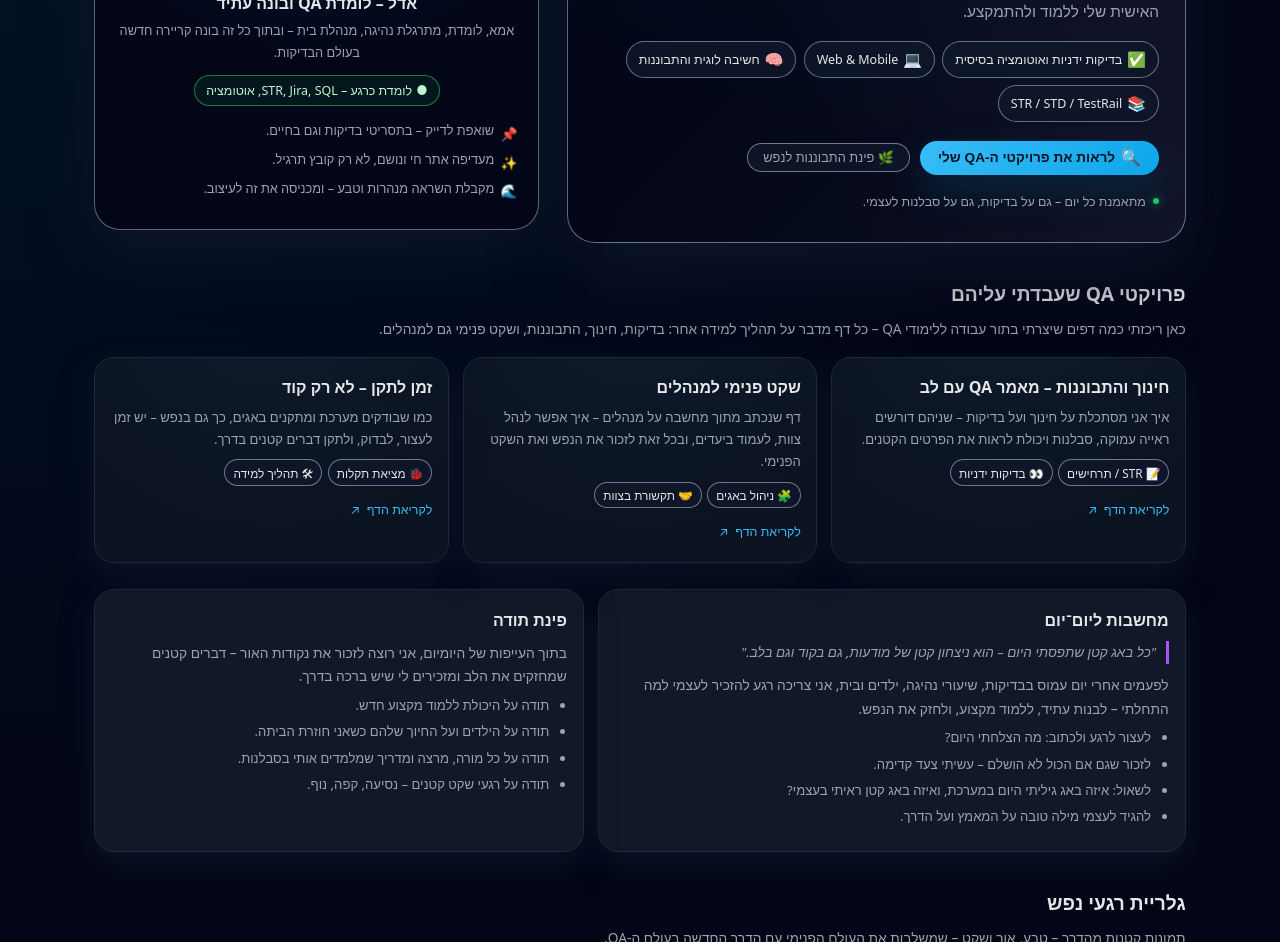
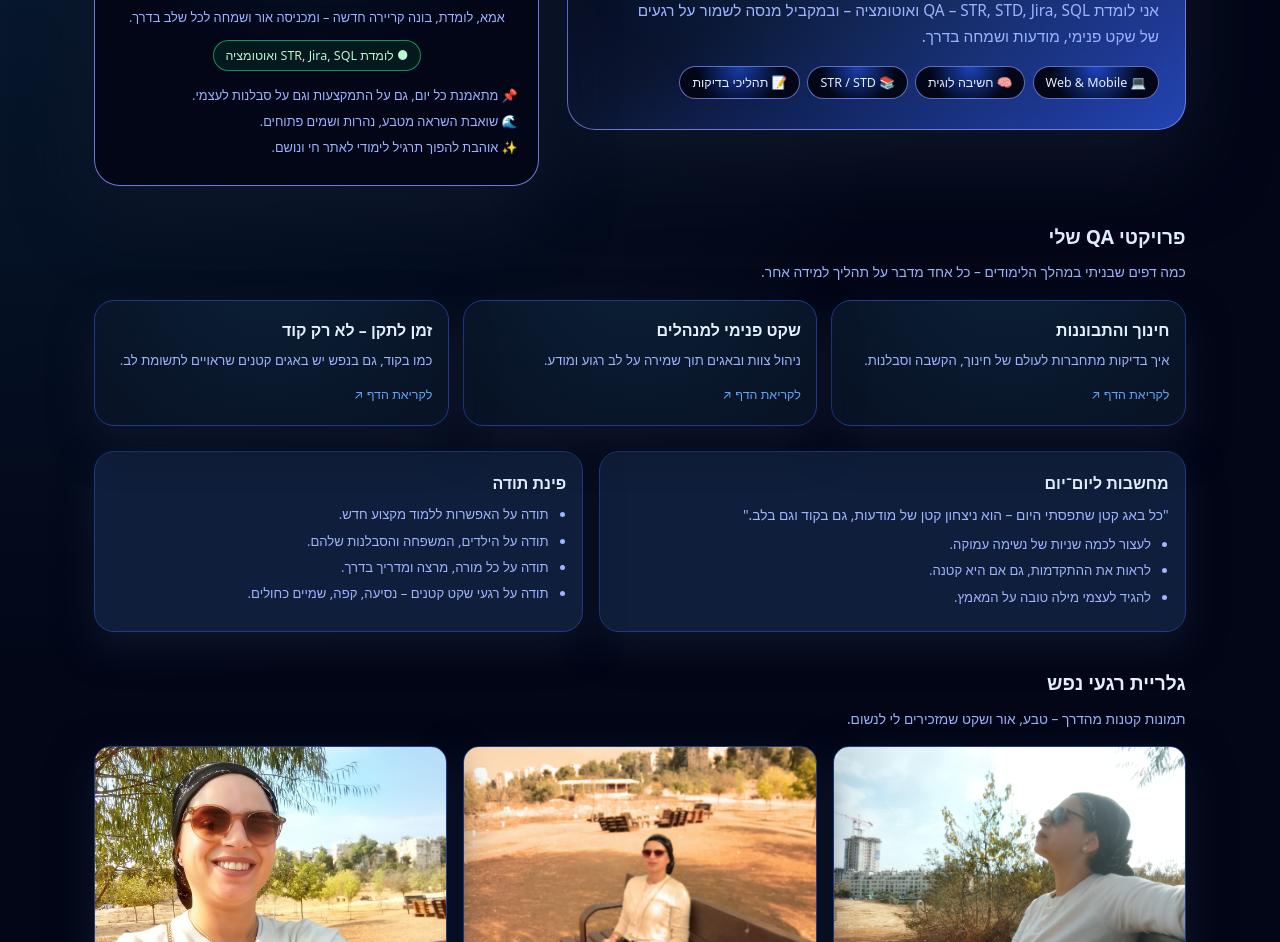
Before and after one commit to odel-halperin/nefesh-site, a plain HTML site: page index.html in a window 1280 px wide. Shown: the part 312-1254 px from the top of the page. Drawn offline with Linux system fonts and the light colour scheme.

Commit message:
Update index.html

```diff
--- a/index.html
+++ b/index.html
@@ -7,17 +7,18 @@
 
   <style>
     :root{
-      --bg:#020617;
-      --bg-soft:#0f172a;
-      --card:#0b1220;
-      --card-soft:#111827;
-      --border:#1f2937;
-      --text:#e5e7eb;
-      --muted:#9ca3af;
-      --accent:#38bdf8;
-      --accent-soft:#0ea5e9;
-      --accent-2:#a855f7;
-      --accent-3:#facc15;
+      /* צבעי בסיס – כחול רוחני */
+      --bg:#020617;              /* רקע כללי כהה */
+      --bg-soft:#0b1530;         /* כחול לילי רך */
+      --card:#081326;            /* כרטיסים כהים */
+      --card-soft:#0f1e3a;
+      --border:#1e3a8a;          /* תיחום כחול */
+      --text:#e5f0ff;            /* טקסט בהיר */
+      --muted:#9fb3ff;           /* טקסט משני */
+      --accent:#38bdf8;          /* תכלת שמח */
+      --accent-soft:#60a5fa;     /* כחול בהיר */
+      --accent-2:#a855f7;        /* סגול עדין */
+      --accent-3:#facc15;        /* זהב לנקודות אור */
     }
 
     *{box-sizing:border-box;margin:0;padding:0}
@@ -25,8 +26,8 @@
     body{
       font-family:system-ui,-apple-system,BlinkMacSystemFont,"Segoe UI",sans-serif;
       background:
-        radial-gradient(circle at top left,#0ea5e918 0,#020617 55%),
-        radial-gradient(circle at bottom right,#a855f71a 0,#020617 55%);
+        radial-gradient(circle at top left,#38bdf822 0,#020617 52%),
+        radial-gradient(circle at bottom right,#4f46e533 0,#020617 60%);
       color:var(--text);
       line-height:1.7;
       min-height:100vh;
@@ -49,13 +50,13 @@
       gap:.75rem;
       padding:.5rem .9rem;
       border-radius:999px;
-      background:rgba(15,23,42,.92);
-      border:1px solid rgba(148,163,184,.5);
-      box-shadow:0 16px 40px rgba(15,23,42,.65);
+      background:linear-gradient(120deg,#020617ee,#0b1530f5,#1e3a8add);
+      border:1px solid rgba(129,140,248,.7);
+      box-shadow:0 16px 40px rgba(15,23,42,.85);
       position:sticky;
       top:.75rem;
       z-index:20;
-      backdrop-filter:blur(14px);
+      backdrop-filter:blur(16px);
     }
 
     .logo-text{
@@ -69,7 +70,7 @@
       width:9px;
       height:9px;
       border-radius:999px;
-      background:conic-gradient(from 160deg,#22c55e,#38bdf8,#a855f7,#f97316,#22c55e);
+      background:conic-gradient(from 160deg,#22c55e,#38bdf8,#a855f7,#facc15,#22c55e);
       box-shadow:0 0 12px #38bdf8;
     }
 
@@ -85,20 +86,21 @@
       border-radius:999px;
       border:1px solid transparent;
       color:var(--muted);
-      background:transparent;
+      background:rgba(15,23,42,.2);
     }
     .nav-links a:hover{
-      border-color:rgba(148,163,184,.6);
-      color:#e5e7eb;
+      border-color:rgba(129,140,248,.9);
+      color:#e0edff;
+      background:rgba(37,99,235,.4);
     }
 
     .pill-highlight{
-      border-color:rgba(56,189,248,.7)!important;
-      background:radial-gradient(circle at top left,#0ea5e91a 0,#020617 55%);
+      border-color:rgba(56,189,248,.8)!important;
+      background:radial-gradient(circle at top left,#38bdf828 0,#0b1530 55%);
       color:#e0f2fe!important;
     }
 
-    /* אזור הירו */
+    /* הירו */
     .hero{
       margin-top:1.5rem;
       display:grid;
@@ -113,11 +115,11 @@
     }
 
     .hero-main{
-      background:linear-gradient(135deg,#020617 0,#020617 40%,#0b1220 100%);
+      background:linear-gradient(145deg,#020617 0,#0b1530 40%,#1e40af 100%);
       border-radius:28px;
-      border:1px solid rgba(148,163,184,.7);
+      border:1px solid rgba(129,140,248,.85);
       padding:1.6rem 1.6rem 1.9rem;
-      box-shadow:0 28px 70px rgba(15,23,42,.85);
+      box-shadow:0 32px 80px rgba(15,23,42,.95);
       position:relative;
       overflow:hidden;
     }
@@ -127,9 +129,9 @@
       position:absolute;
       inset:-40%;
       background:
-        radial-gradient(circle at top,#38bdf81f 0,transparent 55%),
-        radial-gradient(circle at right,#a855f71a 0,transparent 55%);
-      opacity:.9;
+        radial-gradient(circle at top,#38bdf829 0,transparent 55%),
+        radial-gradient(circle at right,#818cf81f 0,transparent 55%);
+      opacity:.95;
       pointer-events:none;
     }
 
@@ -141,9 +143,6 @@
       gap:.4rem;
       margin-bottom:.35rem;
     }
-    .hero-tagline span.icon{
-      font-size:1rem;
-    }
 
     .hero-main h1{
       font-size:clamp(24px,3vw,30px);
@@ -153,7 +152,7 @@
     }
 
     .hero-main h1 span{
-      background:linear-gradient(120deg,#38bdf8,#a855f7);
+      background:linear-gradient(120deg,#38bdf8,#60a5fa,#a855f7);
       -webkit-background-clip:text;
       color:transparent;
     }
@@ -179,84 +178,23 @@
       font-size:.78rem;
       padding:.28rem .75rem;
       border-radius:999px;
-      border:1px solid rgba(148,163,184,.65);
-      background:rgba(15,23,42,.85);
-      color:#e5e7eb;
+      border:1px solid rgba(129,140,248,.75);
+      background:radial-gradient(circle at top,#1d4ed8aa 0,#020617 65%);
+      color:#e5edff;
       display:inline-flex;
       align-items:center;
       gap:.3rem;
-      white-space:nowrap;
     }
 
-    .chip span.icon{font-size:.95rem}
-
-    .hero-cta-row{
-      display:flex;
-      flex-wrap:wrap;
-      gap:.6rem;
-      margin-top:1.2rem;
-      position:relative;
-      z-index:1;
-      align-items:center;
-    }
-
-    .btn-primary{
-      border-radius:999px;
-      background:linear-gradient(135deg,#38bdf8,#0ea5e9);
-      padding:.45rem 1.15rem;
-      font-size:.85rem;
-      border:none;
-      color:#0b1120;
-      font-weight:600;
-      display:inline-flex;
-      align-items:center;
-      gap:.35rem;
-      box-shadow:0 14px 35px rgba(8,47,73,.75);
-      cursor:pointer;
-    }
-    .btn-primary span.icon{font-size:1rem}
-
-    .btn-ghost{
-      border-radius:999px;
-      border:1px solid rgba(148,163,184,.7);
-      padding:.38rem .95rem;
-      font-size:.8rem;
-      background:rgba(15,23,42,.85);
-      color:var(--muted);
-      display:inline-flex;
-      align-items:center;
-      gap:.3rem;
-      cursor:pointer;
-    }
-
-    .hero-micro{
-      margin-top:1rem;
-      font-size:.78rem;
-      color:var(--muted);
-      display:flex;
-      flex-wrap:wrap;
-      gap:.45rem;
-      align-items:center;
-      position:relative;
-      z-index:1;
-    }
-    .hero-dot{
-      width:6px;height:6px;border-radius:999px;
-      background:#22c55e;
-      box-shadow:0 0 10px rgba(34,197,94,.8);
-    }
-
-    /* צד ימין – כרטיס עם תמונה עגולה ו"מוניטור בדיקות" */
-    .hero-side{
-      position:relative;
-    }
+    /* תמונה עגולה – איכות */
+    .hero-side{position:relative;}
 
     .portrait-card{
-      background:radial-gradient(circle at top,#0ea5e91f 0,#020617 56%);
+      background:radial-gradient(circle at top,#38bdf824 0,#020617 60%);
       border-radius:26px;
-      border:1px solid rgba(148,163,184,.6);
+      border:1px solid rgba(129,140,248,.85);
       padding:1.2rem 1.3rem 1.4rem;
-      box-shadow:0 24px 60px rgba(15,23,42,.85);
+      box-shadow:0 26px 70px rgba(15,23,42,.95);
       text-align:center;
       position:relative;
       overflow:hidden;
@@ -267,11 +205,11 @@
       height:170px;
       border-radius:50%;
       margin:0 auto .6rem;
-      background:radial-gradient(circle at top,#38bdf855 0,#020617 60%);
+      background:radial-gradient(circle at top,#38bdf866 0,#020617 62%);
       display:flex;
       align-items:center;
       justify-content:center;
-      box-shadow:0 18px 40px rgba(15,23,42,.95);
+      box-shadow:0 18px 40px rgba(15,23,42,1);
     }
 
     .portrait-ring img{
@@ -279,7 +217,8 @@
       height:132px;
       border-radius:50%;
       object-fit:cover;
-      border:3px solid rgba(248,250,252,.95);
+      image-rendering:auto;
+      border:3px solid rgba(248,250,252,.98);
       box-shadow:0 14px 35px rgba(15,23,42,.9);
     }
 
@@ -301,9 +240,9 @@
       font-size:.78rem;
       padding:.25rem .7rem;
       border-radius:999px;
-      background:rgba(22,163,74,.1);
+      background:rgba(22,163,74,.12);
       color:#bbf7d0;
-      border:1px solid rgba(34,197,94,.6);
+      border:1px solid rgba(34,197,94,.7);
     }
 
     .mini-list{
@@ -312,19 +251,15 @@
       font-size:.8rem;
       color:var(--muted);
     }
+
     .mini-list li{
       list-style:none;
       margin-bottom:.25rem;
       display:flex;
-      align-items:flex-start;
       gap:.4rem;
     }
-    .mini-list li span.bullet{
-      font-size:.85rem;
-      margin-top:.1rem;
-    }
 
-    /* אזור פרויקטי QA + נפש */
+    /* כותרות */
     .section-title{
       margin-top:2.2rem;
       margin-bottom:.4rem;
@@ -337,6 +272,7 @@
       margin-bottom:1rem;
     }
 
+    /* כרטיסי QA */
     .cards-row{
       display:grid;
       grid-template-columns:repeat(1,minmax(0,1fr));
@@ -353,68 +289,51 @@
       border-radius:20px;
       border:1px solid var(--border);
       padding:1rem .95rem 1.1rem;
-      box-shadow:0 14px 32px rgba(15,23,42,.75);
+      box-shadow:0 18px 40px rgba(15,23,42,.9);
       position:relative;
       overflow:hidden;
     }
+
     .qa-card::before{
       content:"";
       position:absolute;
       inset:-40%;
-      background:radial-gradient(circle at top,#38bdf816 0,transparent 55%);
-      opacity:.7;
+      background:radial-gradient(circle at top,#38bdf818 0,transparent 55%);
+      opacity:.9;
       pointer-events:none;
     }
 
     .qa-card h3{
       font-size:1rem;
       margin-bottom:.3rem;
-      position:relative;z-index:1;
+      position:relative;
+      z-index:1;
     }
+
     .qa-card p{
       font-size:.82rem;
       color:var(--muted);
       margin-bottom:.55rem;
-      position:relative;z-index:1;
-    }
-
-    .qa-meta{
-      display:flex;
-      flex-wrap:wrap;
-      gap:.35rem;
-      font-size:.74rem;
-      color:#e5e7eb;
-      margin-bottom:.55rem;
-      position:relative;z-index:1;
-    }
-
-    .qa-meta span{
-      padding:.15rem .5rem;
-      border-radius:999px;
-      background:rgba(15,23,42,.9);
-      border:1px solid rgba(148,163,184,.7);
+      position:relative;
+      z-index:1;
     }
 
     .qa-link{
       font-size:.78rem;
-      display:inline-flex;
-      align-items:center;
-      gap:.25rem;
-      color:var(--accent);
+      color:var(--accent-soft);
       position:relative;
       z-index:1;
     }
 
-    /* אזור נפש ותודה */
+    /* שני טורים – אזור נפש */
     .flex-2col{
       display:grid;
-      grid-template-columns:repeat(1,minmax(0,1fr));
-      gap:.9rem;
+      gap:1rem;
       margin-top:1.6rem;
     }
     @media(min-width:860px){
       .flex-2col{
-        grid-template-columns:minmax(0,1.2fr) minmax(0,1fr);
+        grid-template-columns:1.2fr 1fr;
       }
     }
 
@@ -423,36 +342,31 @@
       border-radius:20px;
       border:1px solid var(--border);
       padding:1.1rem 1rem 1.2rem;
-      box-shadow:0 12px 30px rgba(15,23,42,.8);
+      box-shadow:0 16px 36px rgba(15,23,42,.9);
     }
+
     .soft-card h3{
       font-size:1rem;
       margin-bottom:.4rem;
     }
+
     .soft-card p{
       font-size:.86rem;
       color:var(--muted);
       margin-bottom:.4rem;
     }
+
     .soft-card ul{
       font-size:.82rem;
       color:var(--muted);
       padding-right:1.1rem;
     }
+
     .soft-card li{margin-bottom:.25rem;}
 
-    .quote-line{
-      border-right:3px solid var(--accent-2);
-      padding-right:.6rem;
-      font-size:.84rem;
-      color:var(--muted);
-      margin-bottom:.6rem;
-      font-style:italic;
-    }
-
-    /* גלריה */
+    /* גלריה – כחול שמח */
     .gallery-section{
-      margin-top:1.8rem;
+      margin-top:2rem;
     }
 
     .gallery-grid{
@@ -469,20 +383,22 @@
 
     figure{
       margin:0;
-      background:#020617;
-      border:1px solid #1f2937;
+      background:radial-gradient(circle at top,#1e3a8a 0,#020617 60%);
+      border:1px solid #1e3a8a;
       border-radius:16px;
       overflow:hidden;
       display:flex;
       flex-direction:column;
-      box-shadow:0 14px 32px rgba(15,23,42,.85);
+      box-shadow:0 18px 45px rgba(15,23,42,.95);
     }
 
     figure img{
       display:block;
       width:100%;
-      height:170px;
+      height:auto;
+      aspect-ratio:4/3;
       object-fit:cover;
+      image-rendering:auto;
     }
 
     figcaption{
@@ -492,13 +408,14 @@
     }
 
     footer{
-      margin-top:2.2rem;
+      margin-top:2.5rem;
       text-align:center;
       font-size:.78rem;
       color:var(--muted);
     }
   </style>
 </head>
+
 <body>
 <div class="shell">
 
@@ -508,9 +425,10 @@
       <span class="logo-dot"></span>
       <span>QA &amp; נפש – אדל הלפרין</span>
     </div>
+
     <nav class="nav-links">
       <a href="#qa-projects">פרויקטי QA</a>
-        <a href="#mind">התבוננות ונפש</a>
+      <a href="#mind">התבוננות</a>
       <a href="#gallery">גלריה</a>
       <a href="#top" class="pill-highlight">ראש הדף</a>
     </nav>
@@ -520,58 +438,43 @@
   <section class="hero" id="top">
     <div class="hero-main">
       <div class="hero-tagline">
-          <span class="icon">🐞</span>
+        <span>🐞</span>
         <span>בודקת תוכנה בדרך – ובדרך לעצמי</span>
       </div>
+
       <h1>
-          בין <span>בדיקות, באגים ו-STR</span> לבין רגע של נשימה והתבוננות
+        בין <span>בדיקות, באגים ו-STR</span> לבין נשימה והתבוננות
       </h1>
+
       <p>
-          אני לומדת QA – STR, STD, Jira, TestRail ו-SQL – ובמקביל מנסה לא לשכוח
-          את הנפש: לעצור, לנשום, לכתוב לעצמי, ולזכור שכל באג שתפסתי הוא צעד
-          קטן בדרך האישית שלי ללמוד ולהתמקצע.
+        אני לומדת QA – STR, STD, Jira, SQL ואוטומציה – ובמקביל מנסה לשמור
+        על רגעים של שקט פנימי, מודעות ושמחה בדרך.
       </p>
 
       <div class="hero-chips">
-          <div class="chip"><span class="icon">✅</span>בדיקות ידניות ואוטומציה בסיסית</div>
-          <div class="chip"><span class="icon">💻</span>Web &amp; Mobile</div>
-          <div class="chip"><span class="icon">🧠</span>חשיבה לוגית והתבוננות</div>
-          <div class="chip"><span class="icon">📚</span>STR / STD / TestRail</div>
-        </div>
-
-        <div class="hero-cta-row">
-          <button class="btn-primary" onclick="location.href='#qa-projects'">
-            <span class="icon">🔍</span>
-            לראות את פרויקטי ה-QA שלי
-          </button>
-          <button class="btn-ghost" onclick="location.href='#mind'">
-            🌿 פינת התבוננות לנפש
-          </button>
-        </div>
-
-        <div class="hero-micro">
-          <span class="hero-dot"></span>
-          <span>מתאמנת כל יום – גם על בדיקות, גם על סבלנות לעצמי.</span>
+        <div class="chip">💻 Web &amp; Mobile</div>
+        <div class="chip">🧠 חשיבה לוגית</div>
+        <div class="chip">📚 STR / STD</div>
+        <div class="chip">📝 תהליכי בדיקות</div>
       </div>
     </div>
 
+    <!-- תמונה עגולה -->
     <aside class="hero-side">
       <div class="portrait-card">
         <div class="portrait-ring">
-            <img src="img2.jpg" alt="אדל הלפרין – רגע של נשימה והתבוננות" loading="lazy">
+          <img src="img2.jpg" alt="אדל הלפרין">
         </div>
-          <h2>אדל – לומדת QA ובונה עתיד</h2>
-          <p>
-            אמא, לומדת, מתרגלת נהיגה, מנהלת בית – ובתוך כל זה בונה קריירה
-            חדשה בעולם הבדיקות.
-          </p>
-          <div class="status-pill">
-            <span>●</span> לומדת כרגע – STR, Jira, SQL, אוטומציה
-          </div>
+
+        <h2>אדל – בדרך לעולם ה-QA</h2>
+        <p>אמא, לומדת, בונה קריירה חדשה – ומכניסה אור ושמחה לכל שלב בדרך.</p>
+
+        <div class="status-pill">● לומדת STR, Jira, SQL ואוטומציה</div>
+
         <ul class="mini-list">
-            <li><span class="bullet">📌</span><span>שואפת לדייק – בתסריטי בדיקות וגם בחיים.</span></li>
-            <li><span class="bullet">✨</span><span>מעדיפה אתר חי ונושם, לא רק קובץ תרגיל.</span></li>
-            <li><span class="bullet">🌊</span><span>מקבלת השראה מנהרות וטבע – ומכניסה את זה לעיצוב.</span></li>
+          <li>📌 מתאמנת כל יום, גם על התמקצעות וגם על סבלנות לעצמי.</li>
+          <li>🌊 שואבת השראה מטבע, נהרות ושמים פתוחים.</li>
+          <li>✨ אוהבת להפוך תרגיל לימודי לאתר חי ונושם.</li>
         </ul>
       </div>
     </aside>
@@ -579,56 +482,26 @@
 
   <!-- פרויקטי QA -->
   <section id="qa-projects">
-      <h2 class="section-title">פרויקטי QA שעבדתי עליהם</h2>
-      <p class="section-sub">
-        כאן ריכזתי כמה דפים שיצרתי בתור עבודה ללימודי QA – כל דף מדבר על תהליך
-        למידה אחר: בדיקות, חינוך, התבוננות, ושקט פנימי גם למנהלים.
-      </p>
+    <h2 class="section-title">פרויקטי QA שלי</h2>
+    <p class="section-sub">כמה דפים שבניתי במהלך הלימודים – כל אחד מדבר על תהליך למידה אחר.</p>
 
     <div class="cards-row">
       <article class="qa-card">
-          <h3>חינוך והתבוננות – מאמר QA עם לב</h3>
-          <p>
-            איך אני מסתכלת על חינוך ועל בדיקות – שניהם דורשים ראייה עמוקה,
-            סבלנות ויכולת לראות את הפרטים הקטנים.
-          </p>
-          <div class="qa-meta">
-            <span>📝 STR / תרחישים</span>
-            <span>👀 בדיקות ידניות</span>
-          </div>
-          <a class="qa-link" href="article-hinuch-hitbonenut.html">
-            לקריאת הדף &nbsp;↗
-          </a>
+        <h3>חינוך והתבוננות</h3>
+        <p>איך בדיקות מתחברות לעולם של חינוך, הקשבה וסבלנות.</p>
+        <a href="article-hinuch-hitbonenut.html" class="qa-link">לקריאת הדף ↗</a>
       </article>
 
       <article class="qa-card">
         <h3>שקט פנימי למנהלים</h3>
-          <p>
-            דף שנכתב מתוך מחשבה על מנהלים – איך אפשר לנהל צוות, לעמוד ביעדים,
-            ובכל זאת לזכור את הנפש ואת השקט הפנימי.
-          </p>
-          <div class="qa-meta">
-            <span>🧩 ניהול באגים</span>
-            <span>🤝 תקשורת בצוות</span>
-          </div>
-          <a class="qa-link" href="article-managers-calm.html">
-            לקריאת הדף &nbsp;↗
-          </a>
+        <p>ניהול צוות ובאגים תוך שמירה על לב רגוע ומודע.</p>
+        <a href="article-managers-calm.html" class="qa-link">לקריאת הדף ↗</a>
       </article>
 
       <article class="qa-card">
         <h3>זמן לתקן – לא רק קוד</h3>
-          <p>
-            כמו שבודקים מערכת ומתקנים באגים, כך גם בנפש – יש זמן לעצור, לבדוק,
-            ולתקן דברים קטנים בדרך.
-          </p>
-          <div class="qa-meta">
-            <span>🐞 מציאת תקלות</span>
-            <span>🛠 תהליך למידה</span>
-          </div>
-          <a class="qa-link" href="article-zman-letaken.html">
-            לקריאת הדף &nbsp;↗
-          </a>
+        <p>כמו בקוד, גם בנפש יש באגים קטנים שראויים לתשומת לב.</p>
+        <a href="article-zman-letaken.html" class="qa-link">לקריאת הדף ↗</a>
       </article>
     </div>
   </section>
@@ -637,62 +510,52 @@
   <section id="mind" class="flex-2col">
     <div class="soft-card">
       <h3>מחשבות ליום־יום</h3>
-        <div class="quote-line">
+      <p>
         "כל באג קטן שתפסתי היום – הוא ניצחון קטן של מודעות, גם בקוד וגם בלב."
-        </div>
-        <p>
-          לפעמים אחרי יום עמוס בבדיקות, שיעורי נהיגה, ילדים ובית, אני צריכה רגע
-          להזכיר לעצמי למה התחלתי – לבנות עתיד, ללמוד מקצוע, ולחזק את הנפש.
       </p>
       <ul>
-          <li>לעצור לרגע ולכתוב: מה הצלחתי היום?</li>
-          <li>לזכור שגם אם הכול לא הושלם – עשיתי צעד קדימה.</li>
-          <li>לשאול: איזה באג גיליתי היום במערכת, ואיזה באג קטן ראיתי בעצמי?</li>
-          <li>להגיד לעצמי מילה טובה על המאמץ ועל הדרך.</li>
+        <li>לעצור לכמה שניות של נשימה עמוקה.</li>
+        <li>לראות את ההתקדמות, גם אם היא קטנה.</li>
+        <li>להגיד לעצמי מילה טובה על המאמץ.</li>
       </ul>
     </div>
 
     <div class="soft-card">
       <h3>פינת תודה</h3>
-        <p>
-          בתוך העייפות של היומיום, אני רוצה לזכור את נקודות האור – דברים קטנים
-          שמחזקים את הלב ומזכירים לי שיש ברכה בדרך.
-        </p>
       <ul>
-          <li>תודה על היכולת ללמוד מקצוע חדש.</li>
-          <li>תודה על הילדים ועל החיוך שלהם כשאני חוזרת הביתה.</li>
-          <li>תודה על כל מורה, מרצה ומדריך שמלמדים אותי בסבלנות.</li>
-          <li>תודה על רגעי שקט קטנים – נסיעה, קפה, נוף.</li>
+        <li>תודה על האפשרות ללמוד מקצוע חדש.</li>
+        <li>תודה על הילדים, המשפחה והסבלנות שלהם.</li>
+        <li>תודה על כל מורה, מרצה ומדריך בדרך.</li>
+        <li>תודה על רגעי שקט קטנים – נסיעה, קפה, שמיים כחולים.</li>
       </ul>
     </div>
   </section>
 
-    <!-- גלריה -->
+  <!-- גלריית רגעי נפש -->
   <section id="gallery" class="gallery-section">
     <h2 class="section-title">גלריית רגעי נפש</h2>
-      <p class="section-sub">
-        תמונות קטנות מהדרך – טבע, אור ושקט – שמשלבות את העולם הפנימי עם הדרך
-        החדשה בעולם ה-QA.
-      </p>
+    <p class="section-sub">תמונות קטנות מהדרך – טבע, אור ושקט שמזכירים לי לנשום.</p>
 
     <div class="gallery-grid">
       <figure>
-          <img src="img1.jpg" alt="רגע של טבע ושקט">
-          <figcaption>התבוננות מול נוף פתוח – כמו בדיקה שמסתכלת על כל התמונה.</figcaption>
+        <img src="img1.jpg" alt="תמונה 1">
+        <figcaption>התבוננות מול נוף פתוח – רגע של שקט באמצע היום.</figcaption>
       </figure>
+
       <figure>
-          <img src="img3.jpg" alt="אור ושמים">
-          <figcaption>שמיים ואור – תזכורת להרים רגע את הראש מהמסך.</figcaption>
+        <img src="img3.jpg" alt="תמונה 3">
+        <figcaption>אור ושמים – להרים את הראש מהמסך ולראות את הרקיע.</figcaption>
       </figure>
+
       <figure>
-          <img src="img4.jpg" alt="מסע אישי">
-          <figcaption>דרך אישית, צעד אחרי צעד – גם בלימודי QA וגם בחיים.</figcaption>
+        <img src="img4.jpg" alt="תמונה 4">
+        <figcaption>מסע אישי, צעד אחרי צעד – גם בלימודים וגם בחיים.</figcaption>
       </figure>
     </div>
   </section>
 
   <footer>
-      QA &amp; נפש – אדל הלפרין • מרחב אישי לשילוב בין בדיקות תוכנה והתבוננות פנימית.
+    QA &amp; נפש – אדל הלפרין • מרחב אישי לשילוב בין בדיקות תוכנה, התבוננות פנימית ושמחה.
   </footer>
 
 </div>
```
Lines whose indentation alone changed are shown as unchanged.
